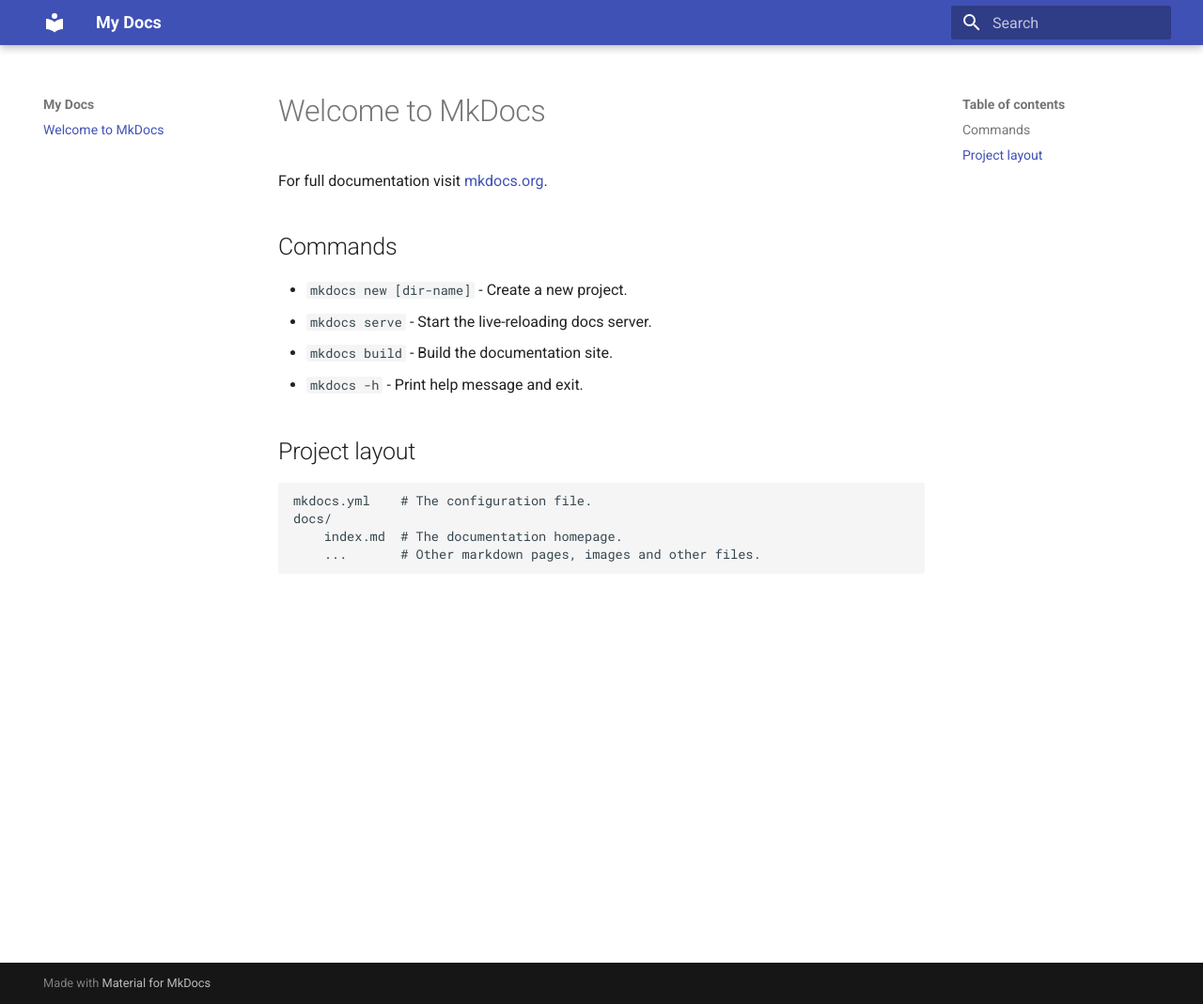
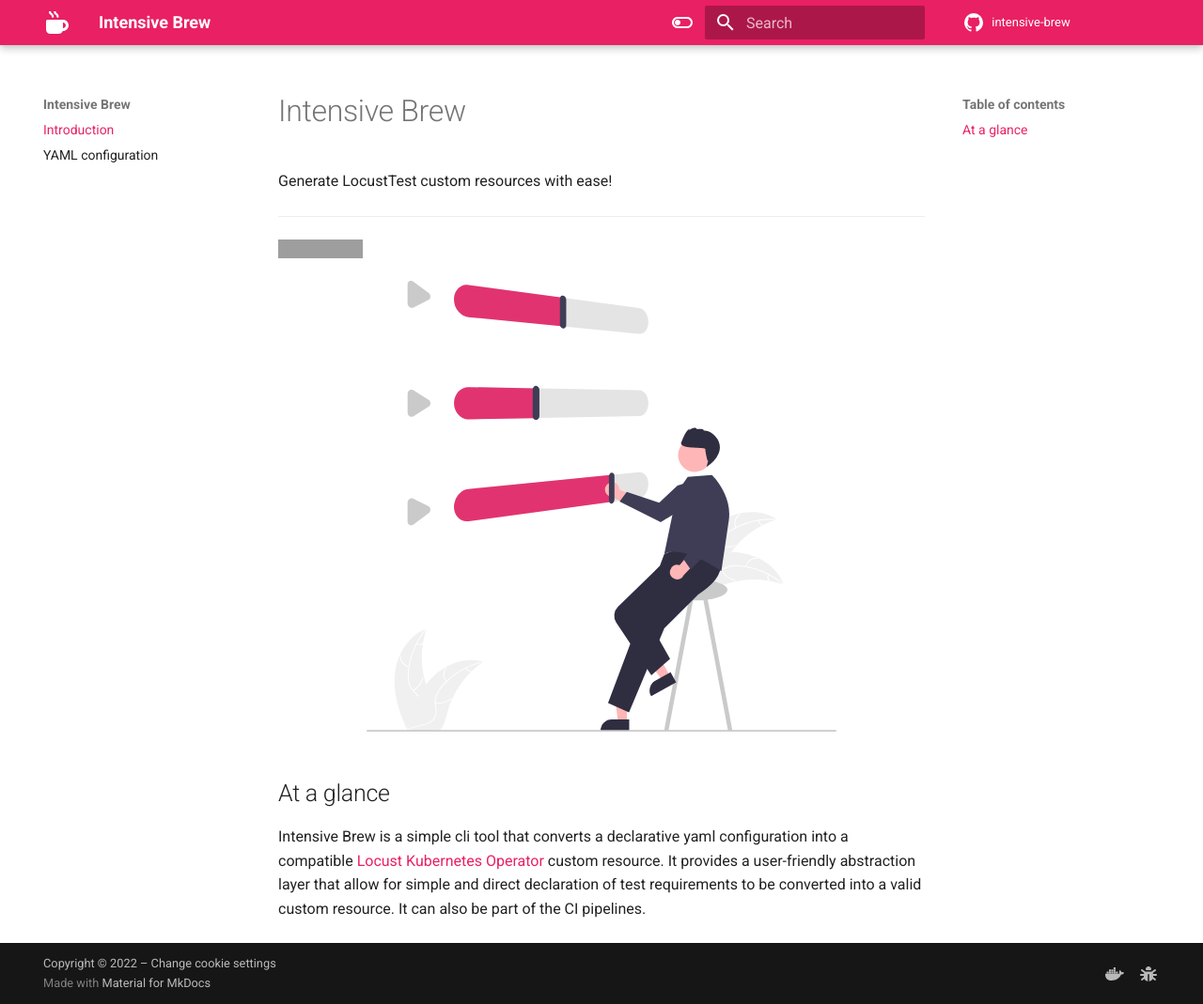
Before and after one commit to AbdelrhmanHamouda/intensive-brew, an MkDocs documentation site: the page built from docs/index.md, in a window 1280 px wide and 1069 px high. Shown: the whole window at 94% size. Built offline with MkDocs 1.6.1 and Material for MkDocs 9.7.7, drawn with Linux system fonts in a browser that asks for light colours; comment, search, counter and statistics services are not loaded; grey boxes are pictures that could not be loaded.

Commit message:
Define and document YAML configuration  (#17)
* docs(#13): Define supported YAML config and document the specification

```diff
--- a/.pre-commit-config.yaml
+++ b/.pre-commit-config.yaml
@@ -3,9 +3,6 @@
 default_stages: [commit, manual]
 fail_fast: true
 repos:
-  - repo: meta
-    hooks:
-      - id: check-useless-excludes
   - repo: https://github.com/pre-commit/pygrep-hooks
     rev: v1.9.0
     hooks:
@@ -35,6 +32,7 @@
       - id: check-vcs-permalinks
       - id: check-xml
       - id: check-yaml
+        exclude: mkdocs.yml
       - id: debug-statements
       - id: destroyed-symlinks
       - id: detect-private-key
--- a/docs/index.md
+++ b/docs/index.md
@@ -1,17 +1,19 @@
-# Welcome to MkDocs
+# Intensive Brew
+Generate LocustTest custom resources with ease!
 
-For full documentation visit [mkdocs.org](https://www.mkdocs.org).
+---
+[//]: # (Badges)
+[![CI]][CI_URL]
 
-## Commands
+<div style="text-align: center;">
+<img  src="assets/images/brew_config.svg" height="500" width="500" alt=""/>
+</div>
 
-* `mkdocs new [dir-name]` - Create a new project.
-* `mkdocs serve` - Start the live-reloading docs server.
-* `mkdocs build` - Build the documentation site.
-* `mkdocs -h` - Print help message and exit.
+## At a glance
+Intensive Brew is a simple cli tool that converts a declarative yaml configuration into a compatible [Locust Kubernetes Operator] custom
+resource. It provides a user-friendly abstraction layer that allow for simple and direct declaration of test requirements to be converted into a valid custom resource. It can also be part of the CI pipelines.
 
-## Project layout
-
-    mkdocs.yml    # The configuration file.
-    docs/
-        index.md  # The documentation homepage.
-        ...       # Other markdown pages, images and other files.
+[//]: # (Links)
+[CI]: https://github.com/AbdelrhmanHamouda/intensive-brew/actions/workflows/ci.yml/badge.svg?branch=main
+[CI_URL]: https://github.com/AbdelrhmanHamouda/intensive-brew/actions/workflows/ci.yml
+[Locust Kubernetes Operator]: https://abdelrhmanhamouda.github.io/locust-k8s-operator/
--- a/mkdocs.yml
+++ b/mkdocs.yml
@@ -1,4 +1,133 @@
 # yaml-language-server: $schema=https://squidfunk.github.io/mkdocs-material/schema.json
-site_name: My Docs
+
+# Project information
+site_name: Intensive Brew
+site_description: Cli tool to convert yaml to Locust Kubernetes Operator custom resource.
+
+# Repository
+repo_name: intensive-brew
+repo_url: https://github.com/AbdelrhmanHamouda/intensive-brew
+
+# Copyright
+copyright: >
+  Copyright &copy; 2022 –
+  <a href="#__consent">Change cookie settings</a>
+
+# Plugins
+plugins:
+  - search
+  - git-revision-date-localized
+
+# Configuration
 theme:
   name: material
+
+  icon:
+    logo: fontawesome/solid/mug-hot
+    repo: material/github
+
+
+  features:
+    # Search
+    - search.highlight
+    - search.share
+
+    # Navigation
+    - navigation.tracking
+    - navigation.top
+
+    # Table of content
+    - toc.follow
+
+    # Code
+    - content.code.annotate
+
+  palette:
+
+    # Palette toggle for light mode
+    - scheme: default
+      primary: pink
+      accent: blue
+      toggle:
+        icon: material/toggle-switch-off-outline
+        name: Switch to dark mode
+
+    # Palette toggle for dark mode
+    - scheme: slate
+      primary: pink
+      accent: blue
+      toggle:
+        icon: material/toggle-switch
+        name: Switch to light mode
+
+# Customization
+extra:
+  consent:
+    title: Cookie consent
+    actions:
+      - manage
+      - accept
+      - reject
+    description: >-
+      We use cookies to recognize your repeated visits and preferences, as well
+      as to measure the effectiveness of our documentation and whether users
+      find what they're searching for. With your consent, you're helping us to
+      make our documentation better.
+
+
+
+  social:
+
+    # DockerHub
+    - icon: fontawesome/brands/docker
+      link: https://hub.docker.com/r/lotest/intensive-brew
+      name: Intensive Brew on DockerHub
+
+
+    # Bug
+    - icon: fontawesome/solid/bug
+      link: https://github.com/AbdelrhmanHamouda/intensive-brew/issues
+      name: Report a bug!
+
+# Extensions
+markdown_extensions:
+
+  # Python Markdown
+  - abbr
+  - admonition
+  - tables
+  - attr_list
+  - def_list
+  - footnotes
+  - md_in_html
+  - toc:
+      permalink: ⚓
+      permalink_title: Anchor link to this section for reference
+
+  # Python Markdown Extensions
+  - pymdownx.arithmatex:
+      generic: true
+  - pymdownx.betterem:
+      smart_enable: all
+  - pymdownx.caret
+  - pymdownx.details
+  - pymdownx.emoji:
+      emoji_index: !!python/name:materialx.emoji.twemoji
+      emoji_generator: !!python/name:materialx.emoji.to_svg
+  - pymdownx.highlight
+  - pymdownx.critic
+  - pymdownx.inlinehilite
+  - pymdownx.keys
+  - pymdownx.mark
+  - pymdownx.smartsymbols
+  - pymdownx.superfences
+  - pymdownx.tabbed:
+      alternate_style: true
+  - pymdownx.tasklist:
+      custom_checkbox: true
+  - pymdownx.tilde
+
+# Page tree
+nav:
+  - Introduction: index.md
+  - YAML configuration: test-config.md
--- a/pyproject.toml
+++ b/pyproject.toml
@@ -69,6 +69,7 @@
 mkdocs-material = "^8.5.10"
 
 # https://bandit.readthedocs.io/en/latest/config.html
+mkdocs-git-revision-date-localized-plugin = "^1.1.0"
 [tool.bandit]
 skips = ["B101"]
 
```
Also changed, not shown: README.md (+17 -0 lines), docs/test-config.md (added, +183 -0 lines), docs/assets/images/brew_config.svg (added), 2 other files.
